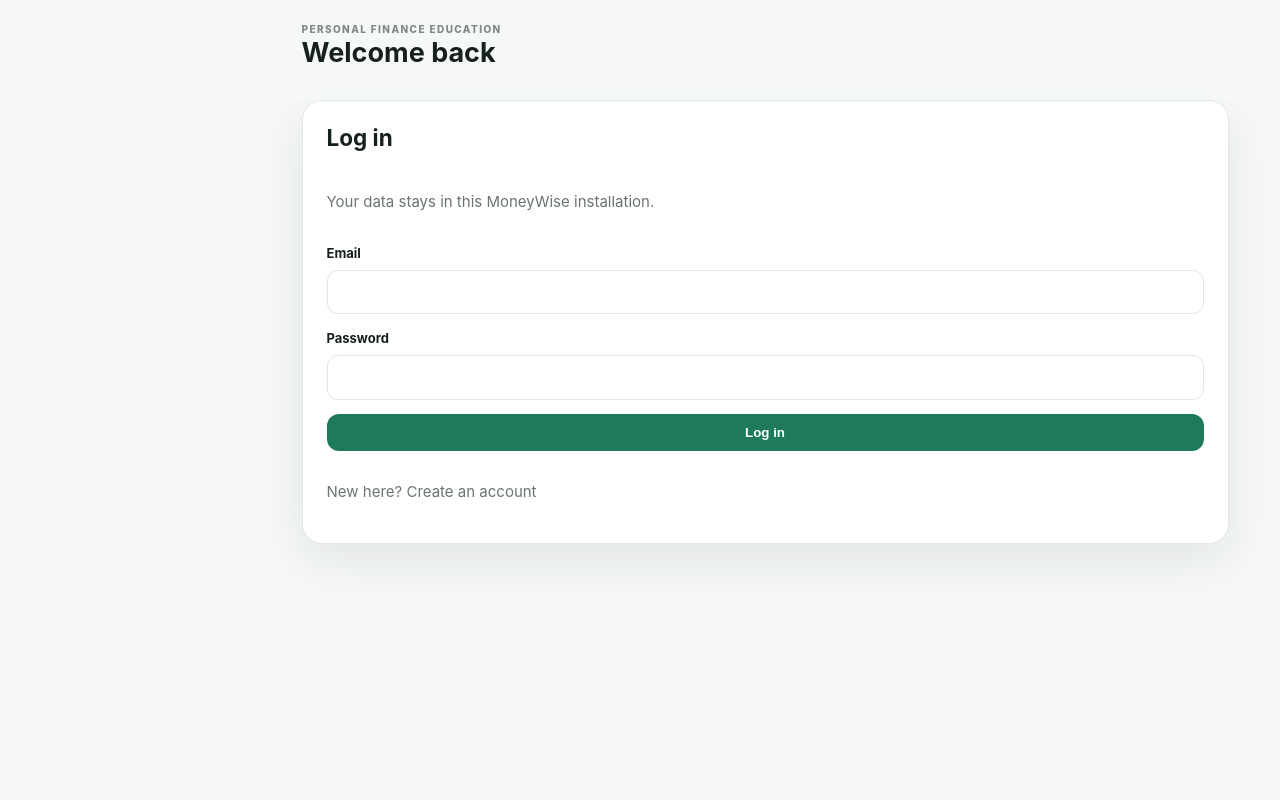
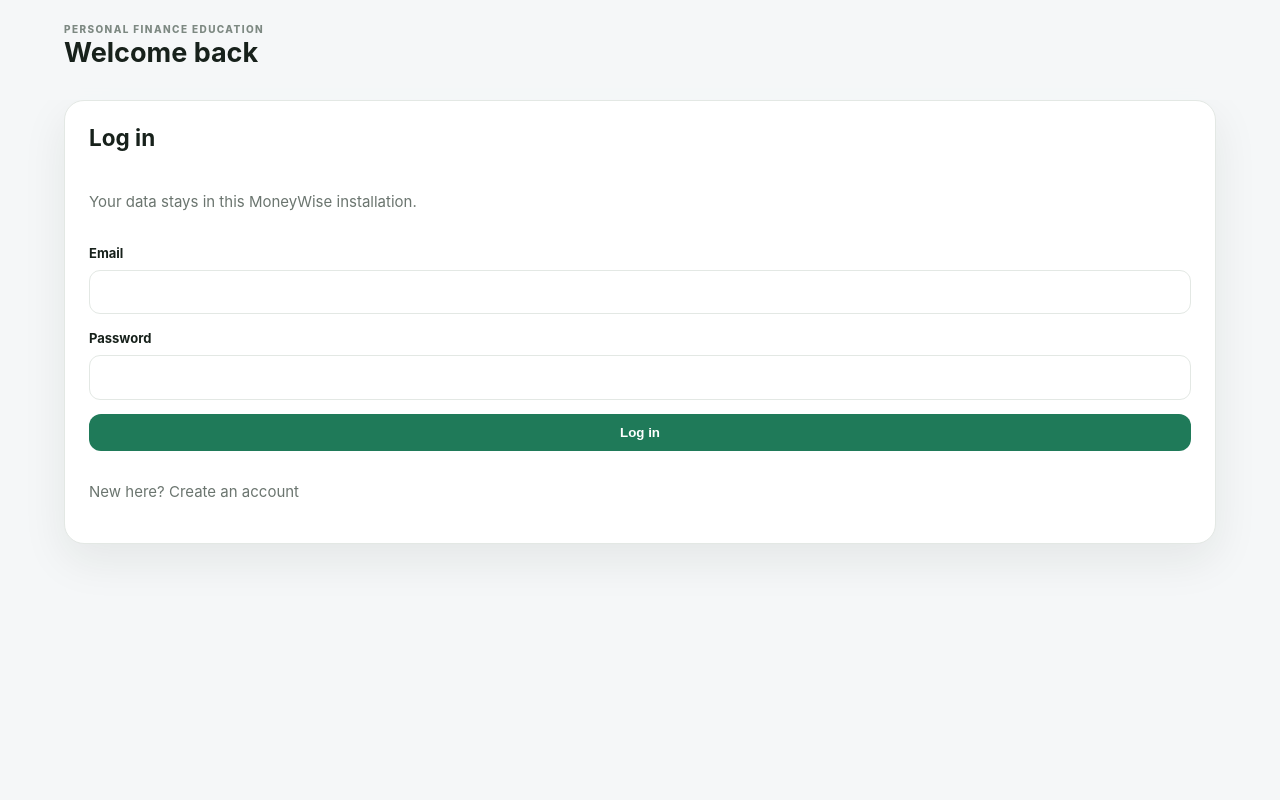
Before and after one commit to Rudraksh-3110/Moneywise.4, a Flask app: page /login in a window 1280 px wide. Run offline with Flask 3, Linux system fonts and the light colour scheme.

Commit message:
Fix public page layout and refresh CSS cache

```diff
--- a/templates/base.html
+++ b/templates/base.html
@@ -3,9 +3,9 @@
 <head>
 <meta charset="utf-8"><meta name="viewport" content="width=device-width, initial-scale=1">
 <title>{% block title %}MoneyWise{% endblock %}</title>
-<link rel="stylesheet" href="{{ url_for('static', filename='css/style.css') }}?v=desktop-width-20260930">
+<link rel="stylesheet" href="{{ url_for('static', filename='css/style.css') }}?v=layout-fix-20260930-2">
 </head>
-<body><div class="app-shell">
+<body><div class="app-shell{% if not current_user %} no-sidebar{% endif %}">
 {% if current_user %}<aside class="sidebar" id="sidebar"><div class="brand"><span class="brand-mark">M</span><span>MoneyWise</span></div><nav>
 <a href="{{ url_for('dashboard') }}">⌂ Dashboard</a><a href="{{ url_for('wallet') }}">▣ Wallet</a><a href="{{ url_for('expenses') }}">↘ Expenses</a><a href="{{ url_for('savings') }}">◇ Savings</a><a href="{{ url_for('goals') }}">◎ Goals</a><a href="{{ url_for('skills') }}">✦ Skills</a><a href="{{ url_for('learning') }}">▤ Learning</a><a href="{{ url_for('quiz') }}">✓ Quiz</a><a href="{{ url_for('chatbot') }}">◌ MoneyWise AI</a><a href="{{ url_for('ai_insights') }}">✦ AI Insights</a>
 </nav><div class="side-footer"><small>Signed in as {{ current_user["email"] }}</small><a href="{{ url_for('switch_account') }}">Switch account</a><a href="{{ url_for('logout') }}">Log out</a></div></aside>{% endif %}
```
